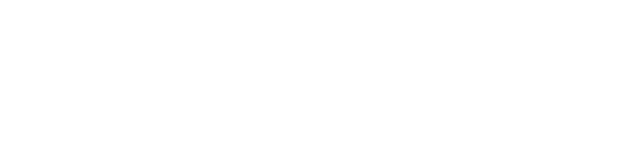
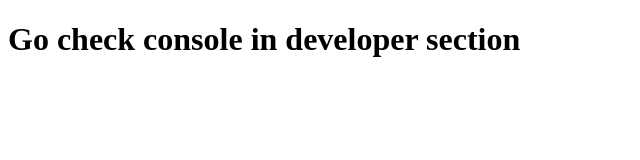
Before and after one commit to Old-Lai/FullStack-Sudoku-Validator, a plain HTML site: page index.html in a window 1280 px wide. Shown: the whole page, without its empty margins (0-640 px from the left). Drawn offline with Linux system fonts and the light colour scheme.

Commit message:
Update index.html

```diff
--- a/index.html
+++ b/index.html
@@ -8,5 +8,6 @@
     </head>
     <body>
         <script src="main.js"></script>
+        <h1> Go check console in developer section</h1>
     </body>
 </html>
```
